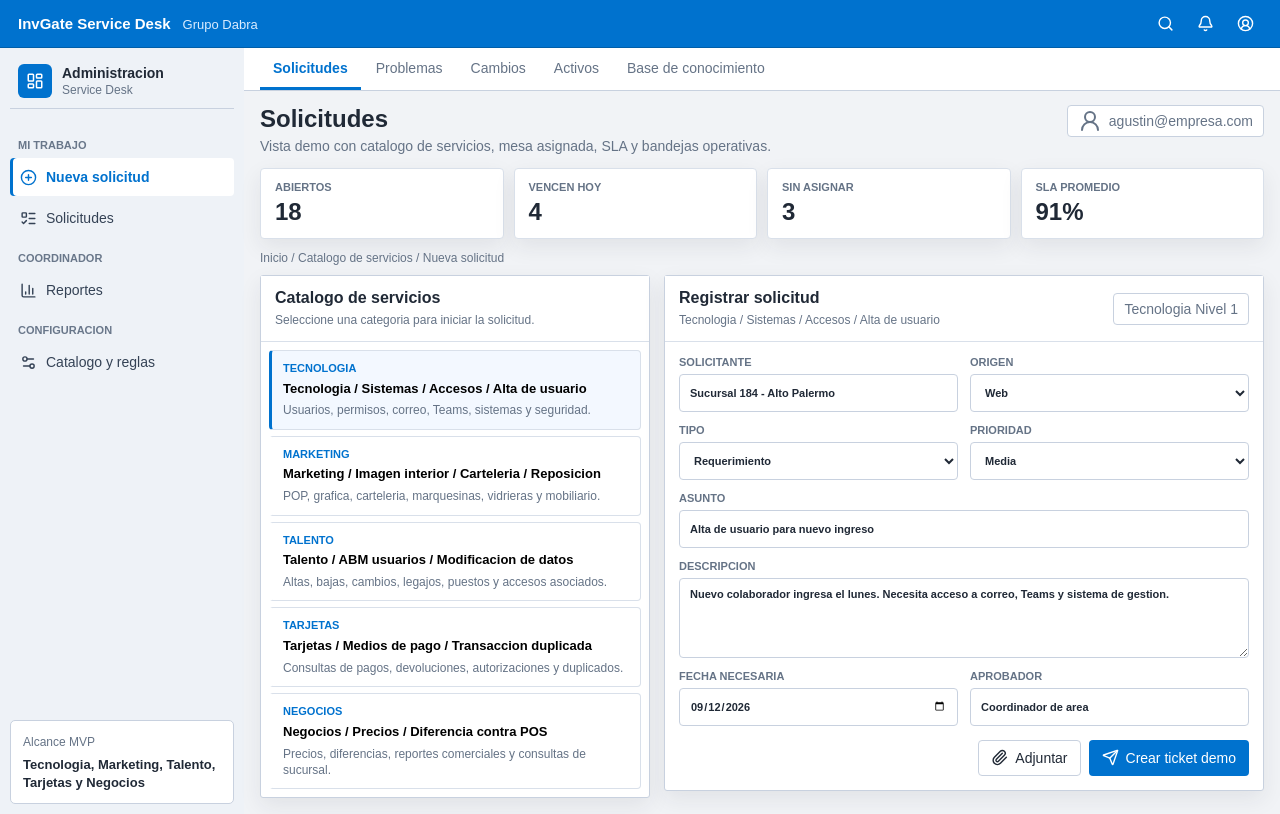
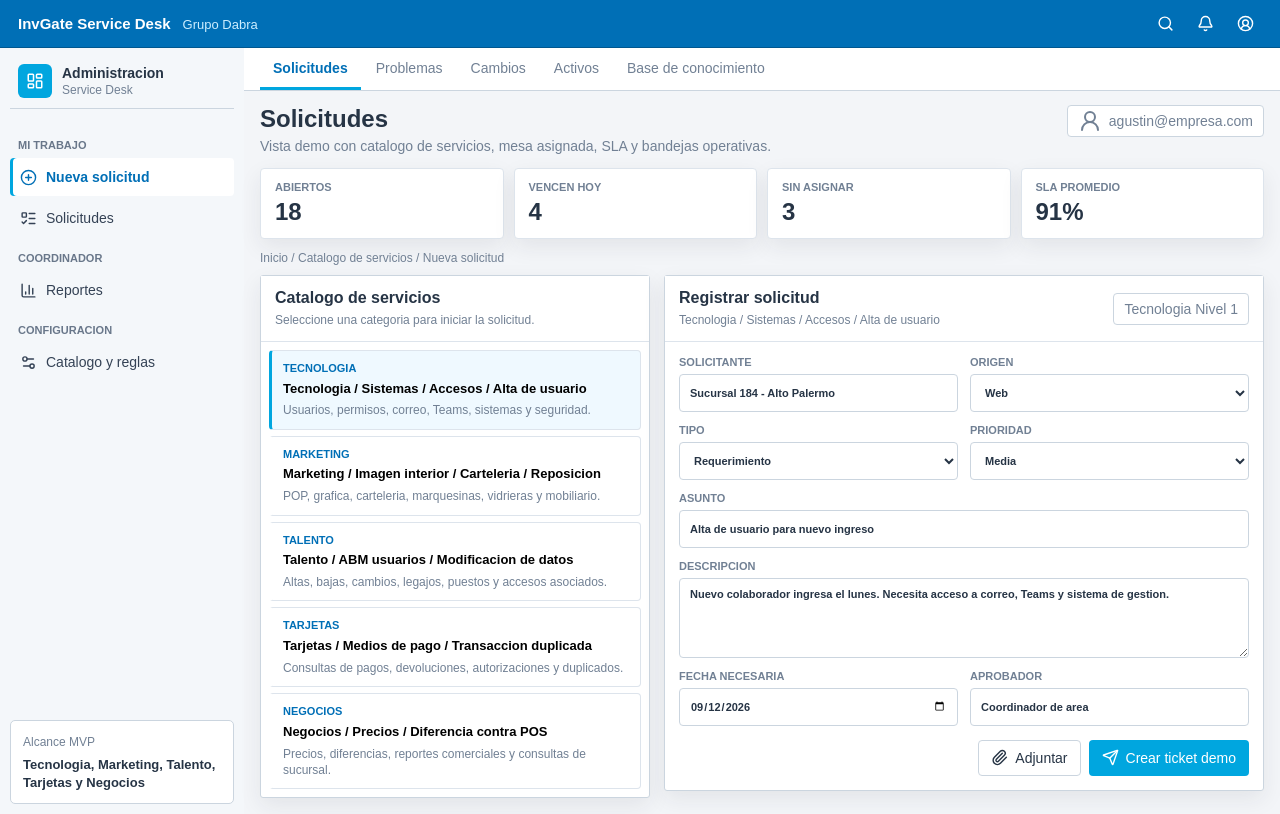
Before and after one commit to agustintomasbrahim-dot/solicitudes-corporativas-demo, a plain HTML site: page index.html in a window 1280 px wide. Drawn offline with nearby package versions, Linux system fonts and the light colour scheme.

Commit message:
Tune demo colors toward InvGate

```diff
--- a/styles.css
+++ b/styles.css
@@ -1,18 +1,20 @@
 :root {
-  --bg: #f1f3f6;
+  --bg: #f3f5f8;
   --surface: #ffffff;
   --surface-alt: #f7f9fc;
-  --line: #d9e0ea;
-  --line-dark: #c8d1df;
-  --text: #202936;
-  --muted: #657386;
-  --nav: #eef2f7;
-  --nav-2: #dfe6ef;
-  --primary: #0072ce;
-  --primary-dark: #005ea8;
-  --ok: #1f9d74;
-  --warning: #a96800;
-  --danger: #bf2f24;
+  --line: #dde4ec;
+  --line-dark: #cbd5df;
+  --text: #263445;
+  --muted: #718094;
+  --nav: #f4f7fa;
+  --nav-2: #e8edf3;
+  --primary: #00a6df;
+  --primary-dark: #008bc0;
+  --brand-blue: #006fb6;
+  --brand-blue-dark: #00578f;
+  --ok: #22a06b;
+  --warning: #c98216;
+  --danger: #d04437;
   --shadow: 0 8px 22px rgba(32, 41, 54, .08);
 }
 
@@ -32,8 +34,8 @@ button { cursor: pointer; }
 
 .system-bar {
   height: 48px;
-  background: #0072ce;
-  border-bottom: 1px solid #005ea8;
+  background: var(--brand-blue);
+  border-bottom: 1px solid var(--brand-blue-dark);
   color: #ffffff;
   display: flex;
   align-items: center;
@@ -48,7 +50,7 @@ button { cursor: pointer; }
 }
 
 .system-title strong { font-size: 15px; }
-.system-title span { color: #d9ecff; font-size: 13px; }
+.system-title span { color: #cceeff; font-size: 13px; }
 
 .system-actions {
   display: flex;
@@ -101,7 +103,7 @@ button { cursor: pointer; }
   display: grid;
   place-items: center;
   border-radius: 6px;
-  background: #0072ce;
+  background: var(--primary);
   color: #fff;
 }
 
@@ -143,7 +145,7 @@ button { cursor: pointer; }
 
 .nav-item.active {
   background: #ffffff;
-  color: var(--primary);
+  color: var(--brand-blue);
   box-shadow: inset 3px 0 0 var(--primary);
   font-weight: 700;
 }
@@ -191,7 +193,7 @@ button { cursor: pointer; }
 }
 
 .module-tabs button.active {
-  color: var(--primary);
+  color: var(--brand-blue);
   border-bottom-color: var(--primary);
   font-weight: 700;
 }
@@ -321,7 +323,7 @@ p { color: var(--muted); line-height: 1.42; }
 }
 
 .catalog .catalog-area {
-  color: var(--primary);
+  color: var(--brand-blue);
   font-size: 11px;
   font-weight: 800;
   text-transform: uppercase;
@@ -330,7 +332,7 @@ p { color: var(--muted); line-height: 1.42; }
 .catalog button.active {
   border-color: var(--line);
   border-left-color: var(--primary);
-  background: #f3f8ff;
+  background: #eff9ff;
 }
 
 .toolbar {
@@ -438,7 +440,7 @@ textarea { resize: vertical; }
 }
 
 .segmented button:last-child { border-right: 0; }
-.segmented button.active { background: var(--primary); color: #fff; }
+.segmented button.active { background: var(--brand-blue); color: #fff; }
 
 .table-head, .ticket-row {
   display: grid;
@@ -470,7 +472,7 @@ textarea { resize: vertical; }
 }
 
 .ticket-row:last-child { border-bottom: 0; }
-.ticket-row:hover, .ticket-row.active { background: #f3f8ff; }
+.ticket-row:hover, .ticket-row.active { background: #eff9ff; }
 .ticket-row strong { display: block; font-size: 13px; margin-bottom: 3px; }
 .ticket-row em { display: block; color: var(--muted); font-size: 12px; font-style: normal; }
 .priority, .status-cell {
@@ -480,10 +482,10 @@ textarea { resize: vertical; }
   font-weight: 800;
   text-align: center;
 }
-.priority { background: #dff0ff; color: #185ba6; }
-.priority.Alta, .priority.Critica { background: #ffe5e2; color: var(--danger); }
-.priority.Media { background: #fff3ce; color: var(--warning); }
-.status-cell { background: #eef2f7; color: #42526a; }
+.priority { background: #e2f4ff; color: #006fb6; }
+.priority.Alta, .priority.Critica { background: #fde8e6; color: var(--danger); }
+.priority.Media { background: #fff4dc; color: var(--warning); }
+.status-cell { background: #edf1f6; color: #506276; }
 .check-cell input {
   width: 14px;
   min-height: 14px;
@@ -596,7 +598,7 @@ textarea { resize: vertical; }
 }
 
 .detail-tabs button.active {
-  color: var(--primary);
+  color: var(--brand-blue);
   border-bottom-color: var(--primary);
   font-weight: 700;
 }
@@ -618,7 +620,7 @@ textarea { resize: vertical; }
 
 .timeline b { color: var(--text); }
 .detail-actions { justify-content: flex-start; flex-wrap: wrap; }
-.status-pill { background: #e8f7f1; color: var(--ok); border-color: #bee8d6; font-weight: 800; }
+.status-pill { background: #e9f7f2; color: var(--ok); border-color: #c8e9dd; font-weight: 800; }
 
 .report-grid, .admin-grid {
   padding: 14px;
@@ -636,7 +638,7 @@ textarea { resize: vertical; }
 .report-card strong { display: block; margin-top: 10px; font-size: 21px; }
 .report-card p { margin-top: 6px; }
 .bar-row { margin-top: 10px; display: grid; gap: 5px; }
-.bar-row b { display: block; height: 8px; border-radius: 999px; background: var(--primary); }
+.bar-row b { display: block; height: 8px; border-radius: 999px; background: var(--brand-blue); }
 .bar-row em { font-style: normal; color: var(--muted); font-size: 12px; }
 
 .admin-grid div { display: grid; gap: 8px; }
```
